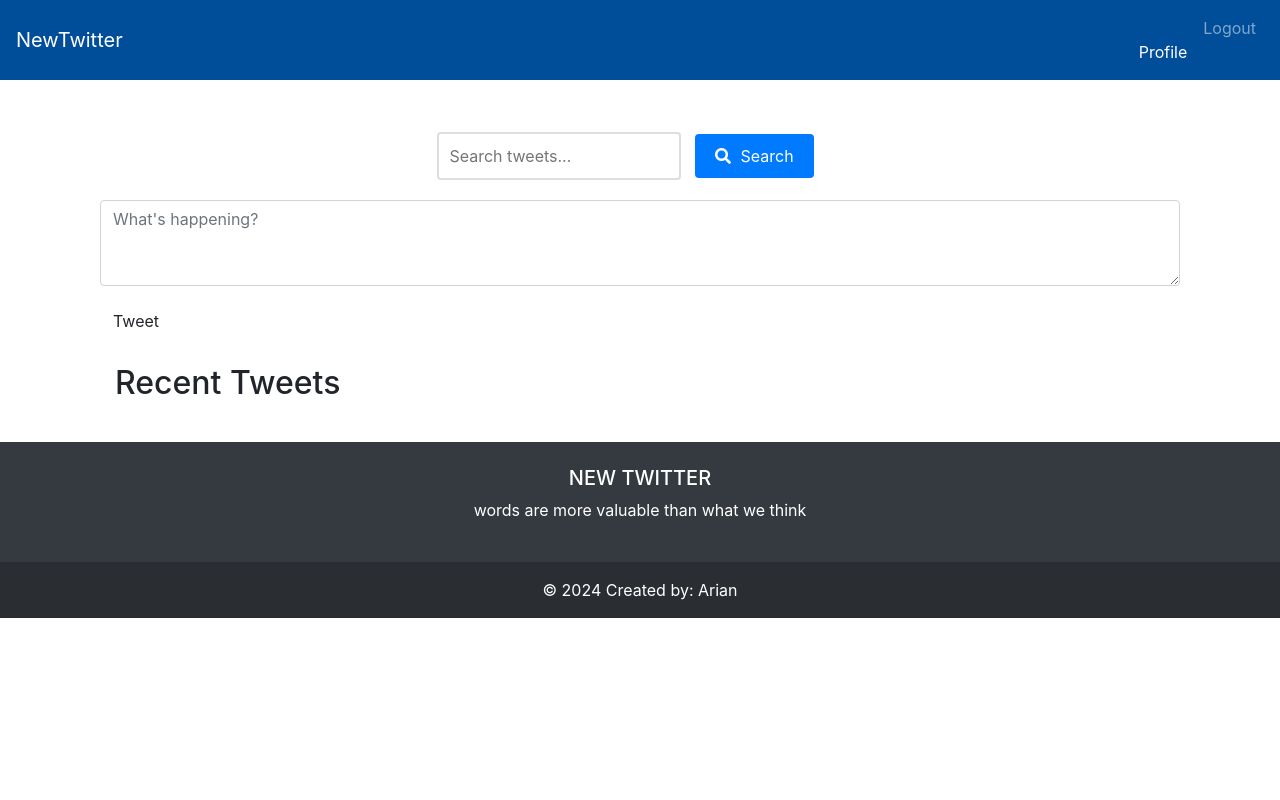
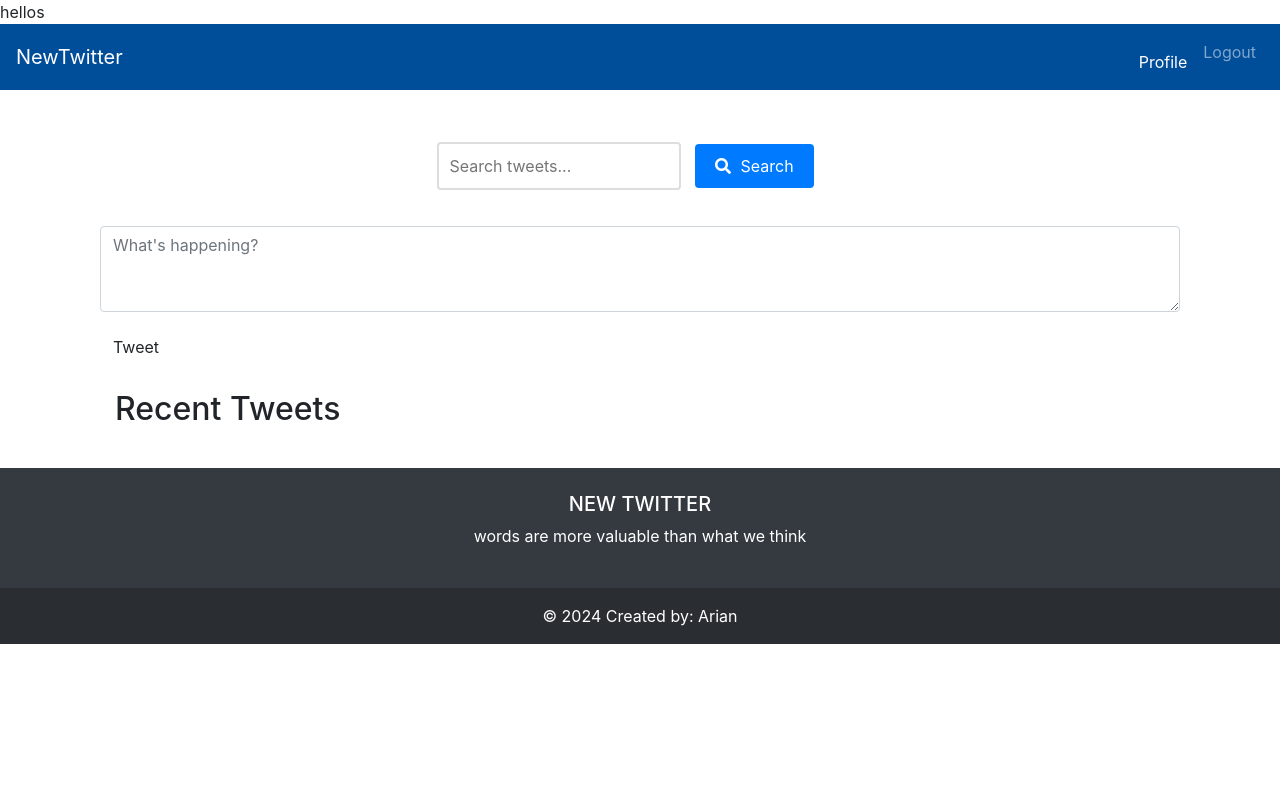
Before and after one commit to TheRealShamsaba/twitterclone, a PHP site: page / in a window 1280 px wide. Run offline with PHP 8.4, Linux system fonts and the light colour scheme; data that the repository does not hold is empty.

Commit message:
second commit

```diff
--- a/index.php
+++ b/index.php
@@ -13,6 +13,7 @@ require_once "config.php";
 $sql = "SELECT t.content, t.created_at, u.username FROM tweets t JOIN users u ON t.user_id = u.id ORDER BY t.created_at DESC";
 $tweets = [];
 
+echo('hellos');
 // Execute the query
 if ($result = $mysqli->query($sql)) {
     // Fetch all tweets
```
